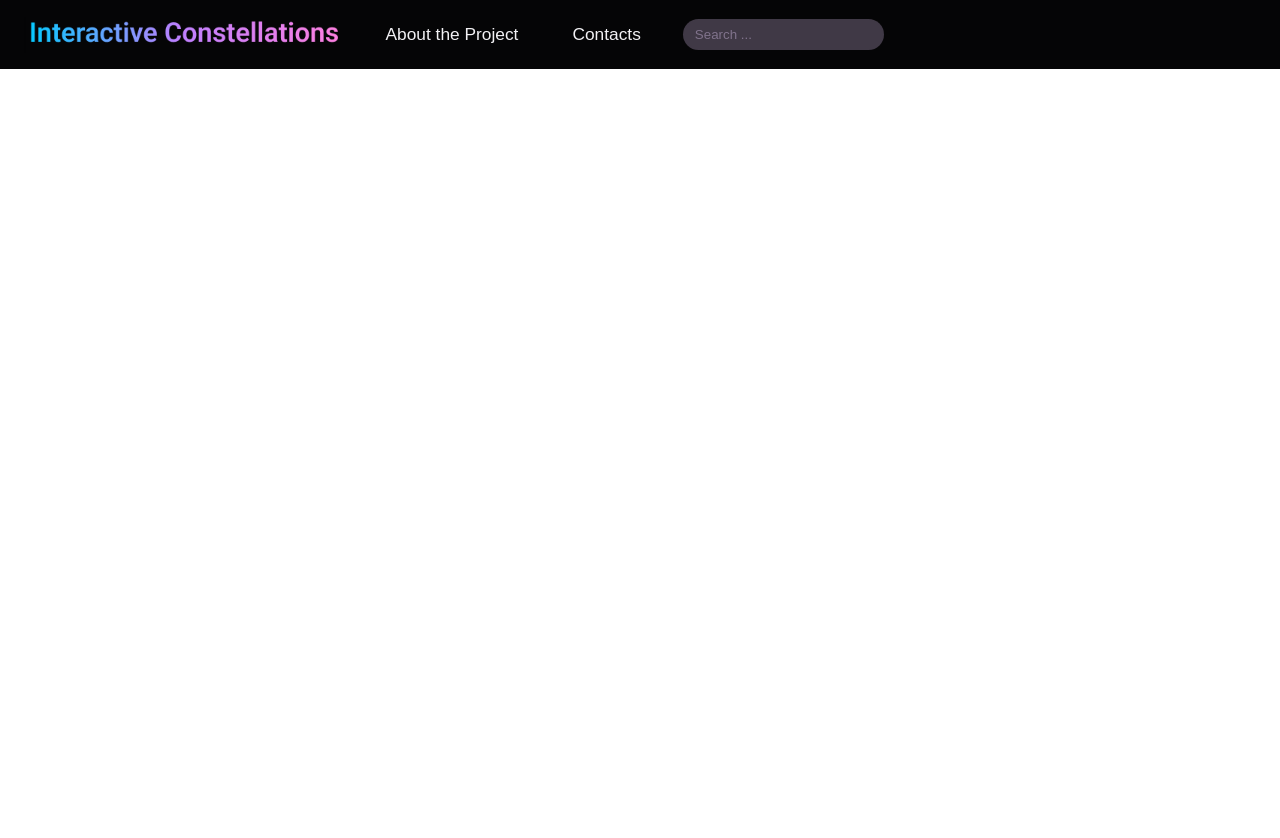
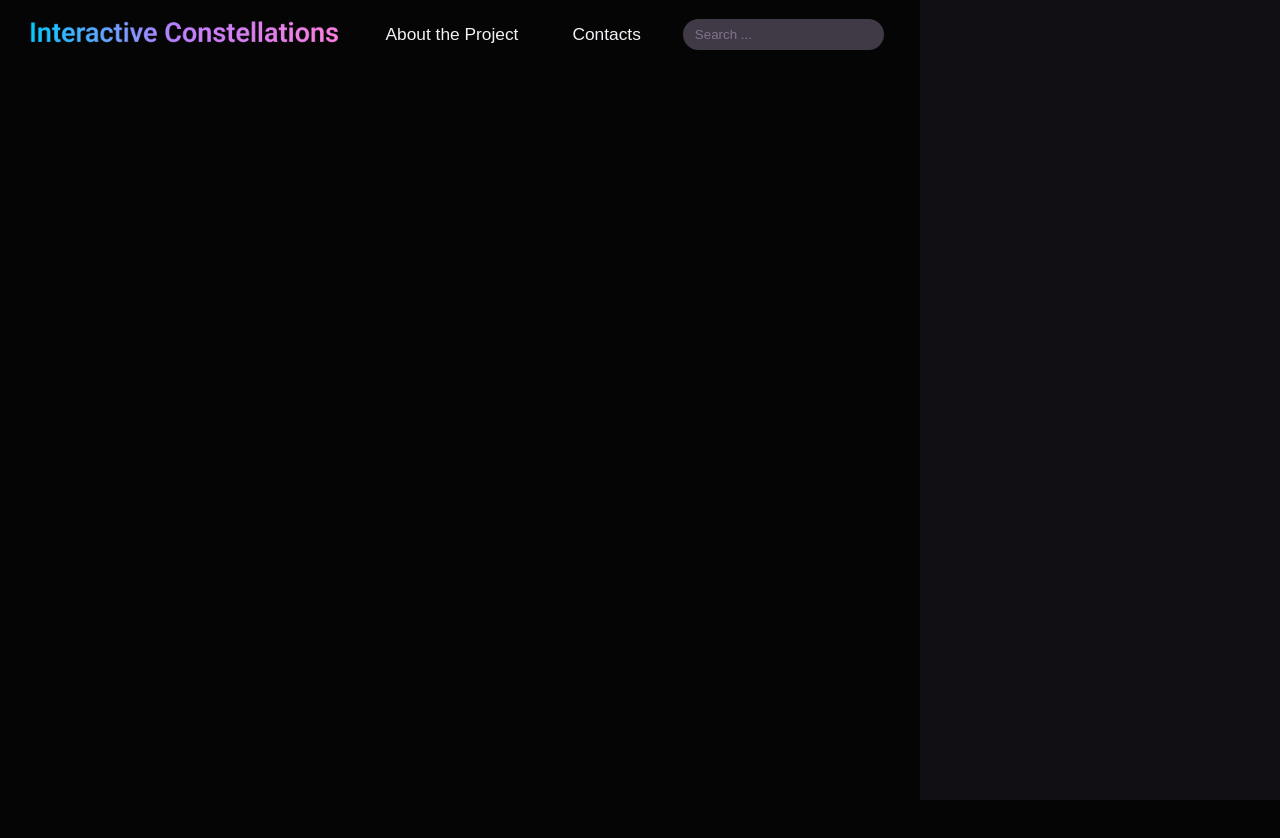
Before and after one commit to htantsiura/Constellations, a React (Vite) app in the folder React-project/: page / in a window 1280 px wide. Shown: the top 838 px of the page. Before the commit the page ends 800 px from the top, so only its background shows below. Built offline with nearby package versions, Linux system fonts and the light colour scheme.

Commit message:
added side panel

```diff
--- a/React-project/src/App.css
+++ b/React-project/src/App.css
@@ -1,3 +1,37 @@
+.main-section {
+  background-color: var(--black);
+  height: 100vh;
+  width: 100vw;
+  min-width: 800px;
+}
+
+.ui-container {
+  position: relative;
+  width: 100%;
+  min-width: 1040px;
+  overflow: hidden;
+}
+
+.canvas-container {
+  position: relative;
+  width: 100%;
+  min-width: 1040px;
+  overflow: hidden;
+}
+
+.side-panel-container {
+  background-color: var(--darkgrey);
+  opacity: 0.2;
+  display: flex;
+  justify-content: flex-end;
+  width: 360px;
+  height: 100vh;
+
+  position: absolute;
+  right: 0;
+  top: 0;
+}
+
 /* .counter {
   font-size: 16px;
   padding: 5px 10px;
--- a/React-project/src/App.jsx
+++ b/React-project/src/App.jsx
@@ -13,11 +13,14 @@ export default function App() {
           { My three.js interactive 3D constellations }
         </Canvas> */}
       </div>
-      <div>
+      <div className='ui-container'>
         <Header />
-        <main>
+        <main className='main-section'>
           {/* pages for About and Contacts buttons */}
           {/* Side panel with a list of Constellations and Stars cards */}
+          <div className="side-panel-container">
+
+          </div>
         </main>
       </div>
     </>
--- a/React-project/src/components/Header/Header.css
+++ b/React-project/src/components/Header/Header.css
@@ -7,6 +7,7 @@
   width: 100%;
   background-color: var(--black);
   color: var(--white);
+  min-width: 1440px;
 }
 
 .header-logo {
```
